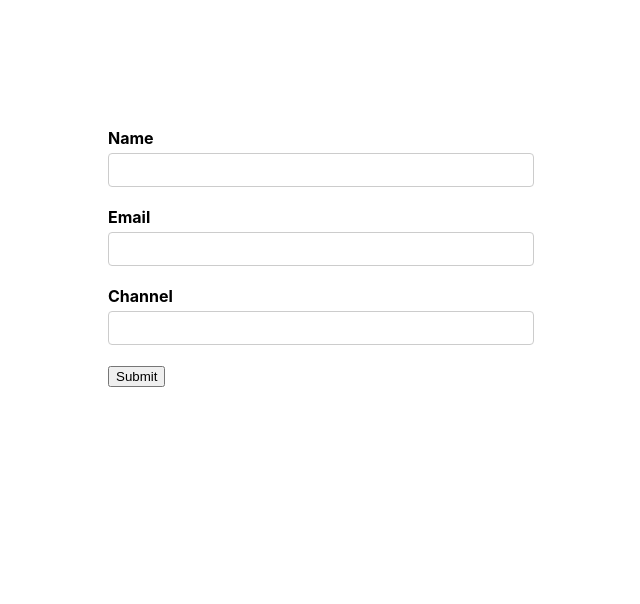
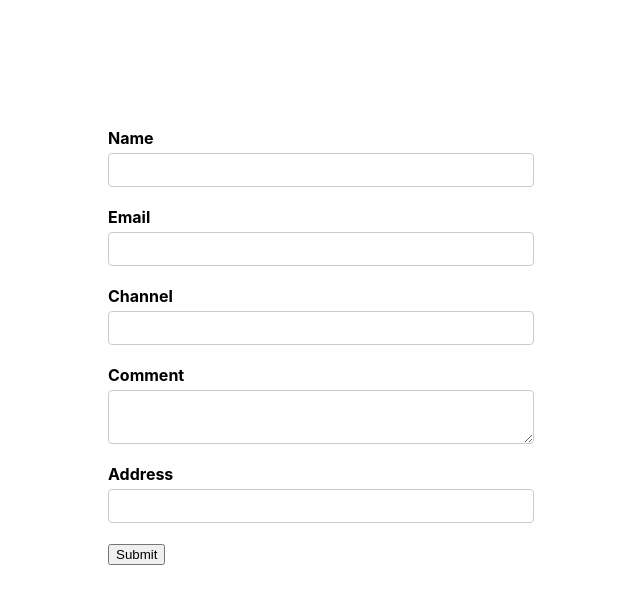
Before and after one commit to mb-awan/react-formik-by-codeevolution, a React (Create React App) app in the folder formik-youtube-course/: page / in a window 1280 px wide. Shown: the top 604 px of the page, without its empty margins (319-959 px from the left). Built offline with nearby package versions, Linux system fonts and the light colour scheme.

Commit message:
Fields Revisited- as prop and rendor props pattern used in comments and address field respectively

```diff
--- a/formik-youtube-course/src/Components/YoutubeForm.js
+++ b/formik-youtube-course/src/Components/YoutubeForm.js
@@ -5,14 +5,18 @@ import * as Yup from 'yup';
 const validationSchema = Yup.object({
     name: Yup.string().required("name is required"),
     email: Yup.string().email("Invalid email").required("email is required"),
-    channel: Yup.string().required("channel is required")
+    channel: Yup.string().required("channel is required"),
+    comment: Yup.string().required('comment is required'),
+    address: Yup.string().required('Address is required')
 });
 
 export const YoutubeForm = props => {
     const initialValues =  {
         name: '',
         email: '',
-        channel: ''
+        channel: '',
+        comment: '',
+        address: ''
     };
 
     const onSubmit = values => console.log('form data:', values);
@@ -21,8 +25,7 @@ export const YoutubeForm = props => {
         <Formik
             initialValues={initialValues}
             onSubmit={onSubmit}
-            validationSchema={validationSchema}
-        >
+            validationSchema={validationSchema}>
             <Form>
                 <div className={styles['form-control']}>
                     <label htmlFor='name'>Name</label>
@@ -55,6 +58,32 @@ export const YoutubeForm = props => {
                 </div>
 
                 <div className={styles['form-control']}>
+                    <label id='comment'>Comment</label>
+                    <Field
+                        as='textarea'
+                        id='comment'
+                        name='comment'
+                    />
+                    <ErrorMessage name='comment'/>
+                </div>
+
+                {/* Props Render Method:  We can also create our custom input element using Field Component of formik*/}
+                <div className={styles['form-control']}>
+                    <label>Address</label>
+                    <Field name='address'>
+                        { props => {
+                            const { field, form, meta} = props;
+                            return (
+                                <>
+                                    <input id='address' type='text' {...field}/>
+                                    {meta.touched && meta.error && <div>{meta.error}</div>}
+                                </>
+                            )
+                        }}
+                    </Field>
+                </div>
+
+                <div className={styles['form-control']}>
                     <button type='submit'>Submit</button>
                 </div>
             </Form>
```
